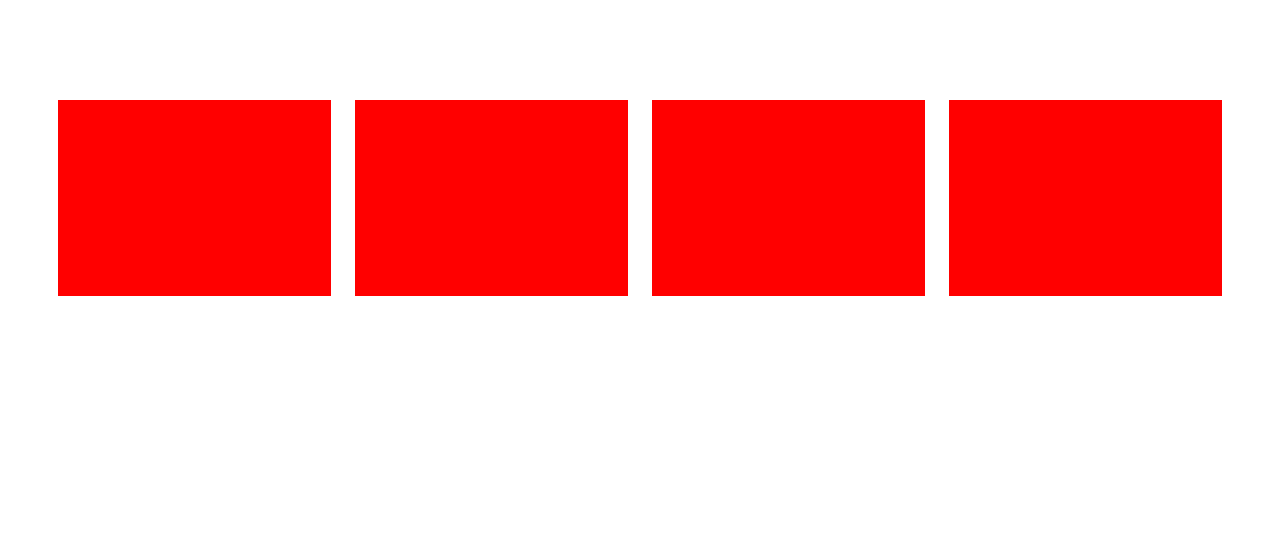
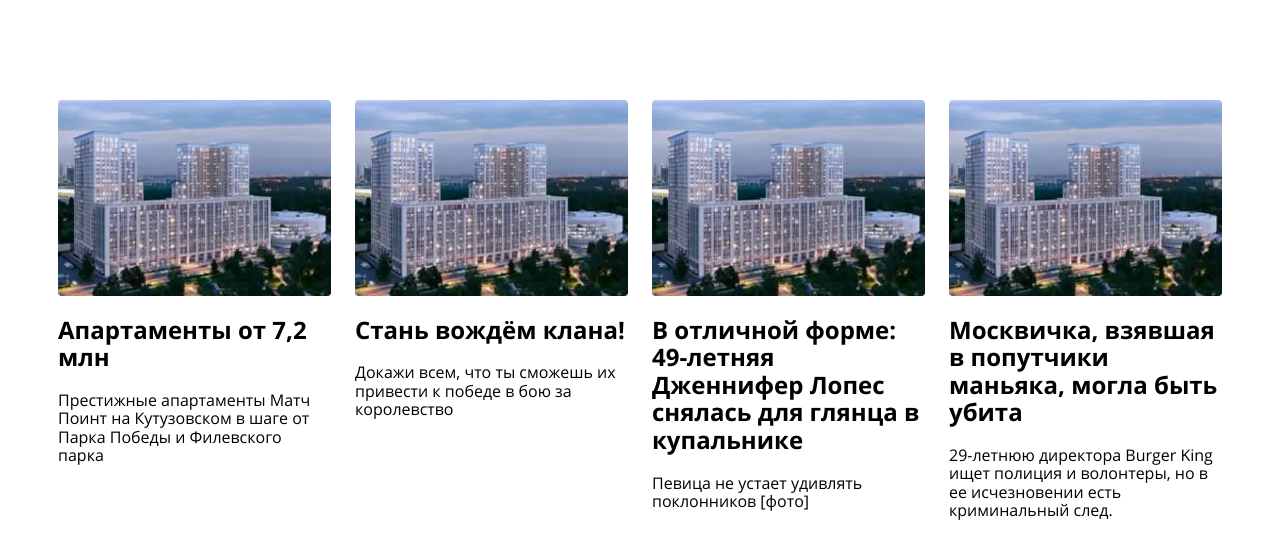
Before and after one commit to Odlopez/yengo-test, a website: page source/index.html in a window 1280 px wide. Drawn offline with nearby package versions, Linux system fonts and the light colour scheme; files that its build step writes are made by us from their sources.

Commit message:
Завершает разметку

```diff
--- a/source/index.html
+++ b/source/index.html
@@ -9,13 +9,66 @@
   <link rel="stylesheet" href="css/style-min.css">
 </head>
 <body>
+  <h1 class="visually-hidden">ТЕстовое задание для Йенго Ру</h1>
   <div class="container">
-    <div class="content">
-      <article class="content__card card"></article>
-      <article class="content__card card"></article>
-      <article class="content__card card"></article>
-      <article class="content__card card"></article>
-    </div>
+    <section class="content">
+      <article class="content__card card">
+        <a class="card__link" href="#">
+          <div class="card__image-wrap">
+            <picture>
+              <source type="image/webp" srcset="img/city.webp 1x, img/city@2x.webp 2x">
+              <img src="img/city.jpg" srcset="img/city@2x.jpg 2x" alt="ночной город">
+            </picture>
+          </div>
+          <h2 class="card__title">Апартаменты от 7,2 млн</h2>
+          <p class="card__text">
+            Престижные апартаменты Матч Поинт на Кутузовском в шаге от Парка Победы и Филевского парка
+          </p>
+        </a>
+      </article>
+      <article class="content__card card">
+        <a class="card__link" href="#">
+          <div class="card__image-wrap">
+            <picture>
+              <source type="image/webp" srcset="img/city.webp 1x, img/city@2x.webp 2x">
+              <img src="img/city.jpg" srcset="img/city@2x.jpg 2x" alt="ночной город">
+            </picture>
+          </div>
+          <h2 class="card__title">Стань вождём клана!</h2>
+          <p class="card__text">
+            Докажи всем, что ты сможешь их привести к победе в бою за королевство
+          </p>
+        </a>
+      </article>
+      <article class="content__card card">
+        <a class="card__link" href="#">
+          <div class="card__image-wrap">
+            <picture>
+              <source type="image/webp" srcset="img/city.webp 1x, img/city@2x.webp 2x">
+              <img src="img/city.jpg" srcset="img/city@2x.jpg 2x" alt="ночной город">
+            </picture>
+          </div>
+          <h2 class="card__title">В отличной форме: 49-летняя Дженнифер Лопес снялась для глянца в купальнике</h2>
+          <p class="card__text">
+            Певица не устает удивлять поклонников [фото]
+          </p>
+        </a>
+      </article>
+      <article class="content__card card">
+        <a class="card__link" href="#">
+          <div class="card__image-wrap">
+            <picture>
+              <source type="image/webp" srcset="img/city.webp 1x, img/city@2x.webp 2x">
+              <img src="img/city.jpg" srcset="img/city@2x.jpg 2x" alt="ночной город">
+            </picture>
+          </div>
+          <h2 class="card__title">Москвичка, взявшая в попутчики маньяка, могла быть убита</h2>
+          <p class="card__text">
+            29-летнюю директора Burger King ищет полиция и волонтеры, но в ее исчезновении есть криминальный след.
+          </p>
+        </a>
+      </article>
+    </section>
   </div>
 </body>
 </html>
```
